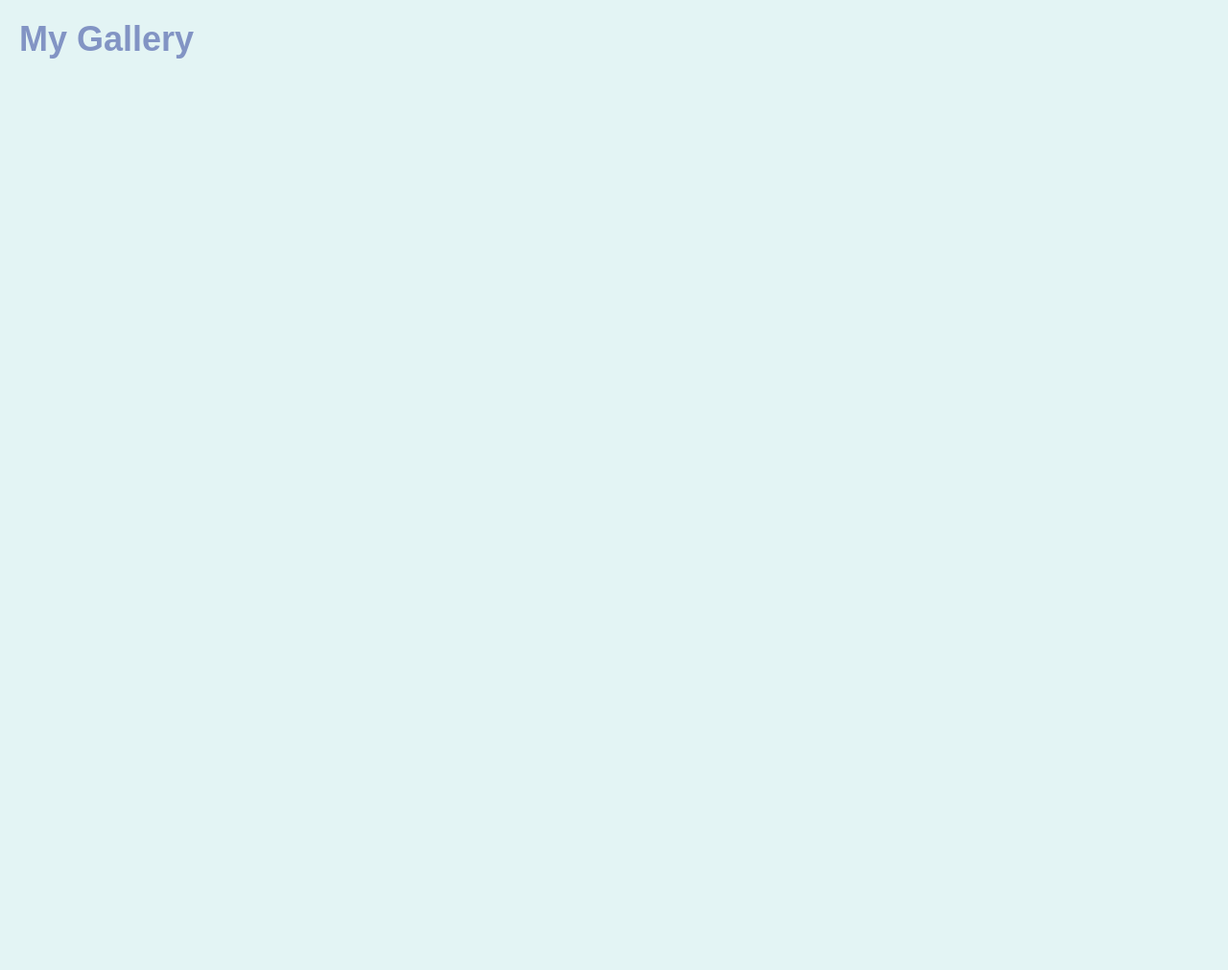
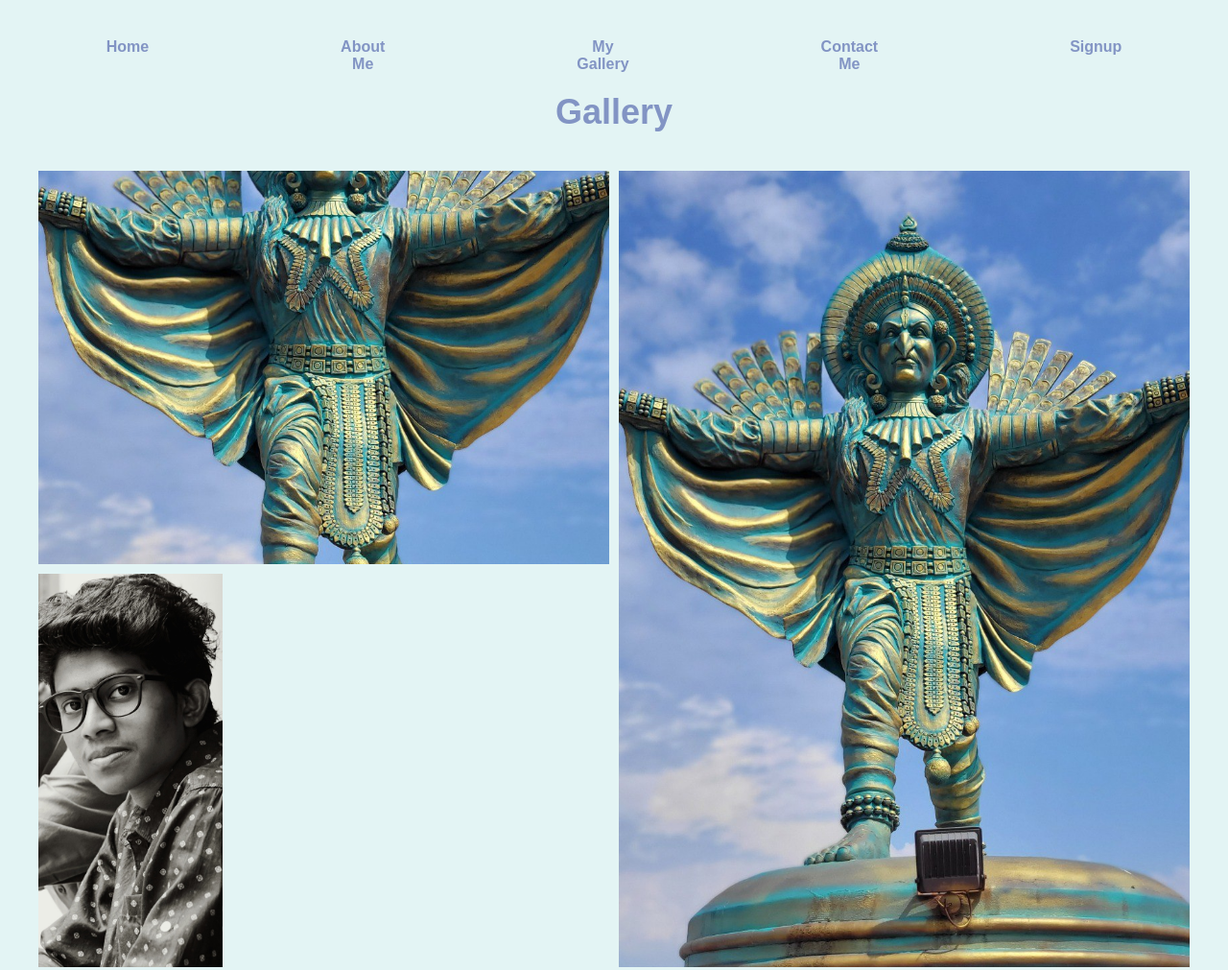
Before and after one commit to Vsnikhilmaheswar/Vsnikhilmaheswar.github.io, a plain HTML site: page galary.html in a window 1280 px wide. Shown: the whole page at 96% size. Before the commit the page ends 800 px from the top, so only its background shows below. Drawn offline with Linux system fonts and the light colour scheme.

Commit message:
Update galary.html

```diff
--- a/galary.html
+++ b/galary.html
@@ -1,16 +1,164 @@
-<!-- Include a separate CSS file for styling -->
 <!DOCTYPE html>
 <html lang="en">
 <head>
     <meta charset="UTF-8">
     <meta name="viewport" content="width=device-width, initial-scale=1.0">
-    <title>My Gallery</title>
+    <title>Document</title>
     <link rel="stylesheet" href="styles.css">
 </head>
 <body>
-    <div class="container">
-        <h1>My Gallery</h1>
-        <!-- Create a photo gallery with your images -->
+    <header>
+        <nav>
+            <ul>
+                <li><a href="index.html">Home</a></li>
+                <li><a href="about.html">About Me</a></li>
+                <li><a href="galary.html">My Gallery</a></li>
+                <li><a href="contact.html">Contact Me</a></li>
+                <li><a href="signup.html">Signup</a></li>
+
+            </ul>
+        </nav>
+    </header>
+    <h1>     Gallery</h1>
+<div class="container">
+
+  <div class="gallery-container w-3 h-2">
+    <div class="gallery-item">
+      <div class="image">
+        <img src="img1.jpg" >
+      </div>
+      <div class="text">nature 1</div>
     </div>
+  </div>
+
+  <div class="gallery-container w-3 h-3">
+    <div class="gallery-item">
+      <div class="image">
+        <img src="img1.jpg" >
+      </div>
+      <div class="text">people 2</div>
+    </div>
+  </div>
+
+  <div class="gallery-container h-2">
+    <div class="gallery-item">
+      <div class="image">
+        <img src="img4.jpg" >
+      </div>
+      <div class="text">sport 3</div>
+    </div>
+  </div>
+
+
+
+</div>
 </body>
 </html>
+<style>body {
+    margin: 20px;
+    padding: 0;
+    text-align: center;
+  }
+  .container{
+    display: grid;
+    grid-template-columns: repeat(6,1fr);
+    grid-auto-rows: 100px 300px;
+    grid-gap: 10px;
+    grid-auto-flow: dense;
+  }
+
+  .gallery-item{
+    width: 100%;
+    height: 100%;
+    position: relative;
+  }
+
+  .gallery-item .image{
+    width: 100%;
+    height: 100%;
+    overflow: hidden;
+  }
+
+  .gallery-item .image img{
+    width: 100%;
+    height: 100%;
+    object-fit: cover;
+    object-position: 50% 50%;
+    cursor: pointer;
+    transition:.5s ease-in-out;
+  }
+
+  .gallery-item:hover .image img{
+    transform: scale(1.5);
+  }
+
+  .gallery-item .text{
+    opacity: 0;
+    position: absolute;
+    top: 50%;
+    left: 50%;
+    transform: translate(-50%,-50%);
+    color: white;
+    font-size: 25px;
+    pointer-events: none;
+    z-index: 4;
+    transition: .3s ease-in-out;
+    -webkit-backdrop-filter: blur(5px) saturate(1.8);
+    backdrop-filter: blur(5px) saturate(1.8);
+  }
+
+
+  .w-1{
+    grid-column: span 1;
+  }
+
+  .w-2{
+    grid-column: span 2;
+  }
+
+  .w-3{
+    grid-column: span 3;
+  }
+
+  .w-4{
+    grid-column: span 4;
+  }
+
+  .w-5{
+    grid-column: span 5;
+  }
+
+  .w-6{
+    grid-column: span 6;
+  }
+
+  .h-1{
+    grid-row: span 1;
+  }
+
+  .h-2{
+    grid-row: span 2;
+  }
+
+  .h-3{
+    grid-row: span 4;
+  }
+
+  .h-4{
+    grid-row: span 2;
+  }
+
+  .h-5{
+    grid-row: span 5;
+  }
+
+  .h-6{
+    grid-row: span 6;
+  }
+
+
+
+
+
+
+ </style>
```
